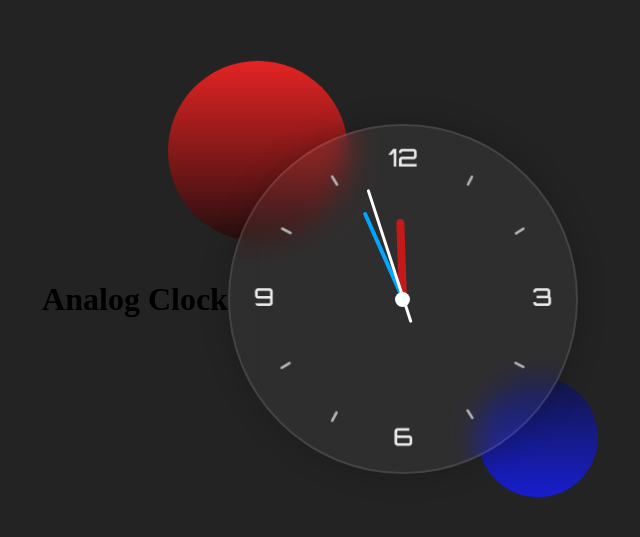
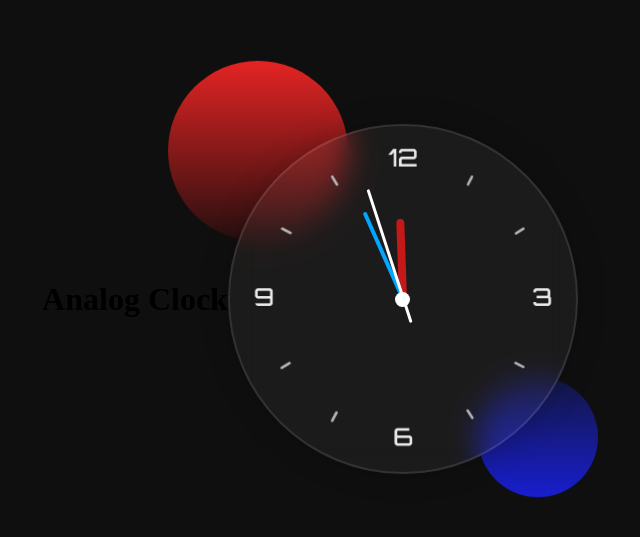
Before and after one commit to abishekjames/Glassmorphism-Analog-Clock-using-CSS-and-JavaScript-Main, a plain HTML site: page index.html in a window 1280 px wide. Shown: the part 101-638 px from the top of the page, without its empty margins (330-970 px from the left). Drawn offline with Linux system fonts and the light colour scheme.

Commit message:
Update style.css

```diff
--- a/css/style.css
+++ b/css/style.css
@@ -9,7 +9,7 @@ body {
     display: flex;
     align-items: center;
     justify-content: center;
-    background: rgb(36, 35, 35);
+    background: rgb(16, 15, 15);
 }
 
 .container {
```
